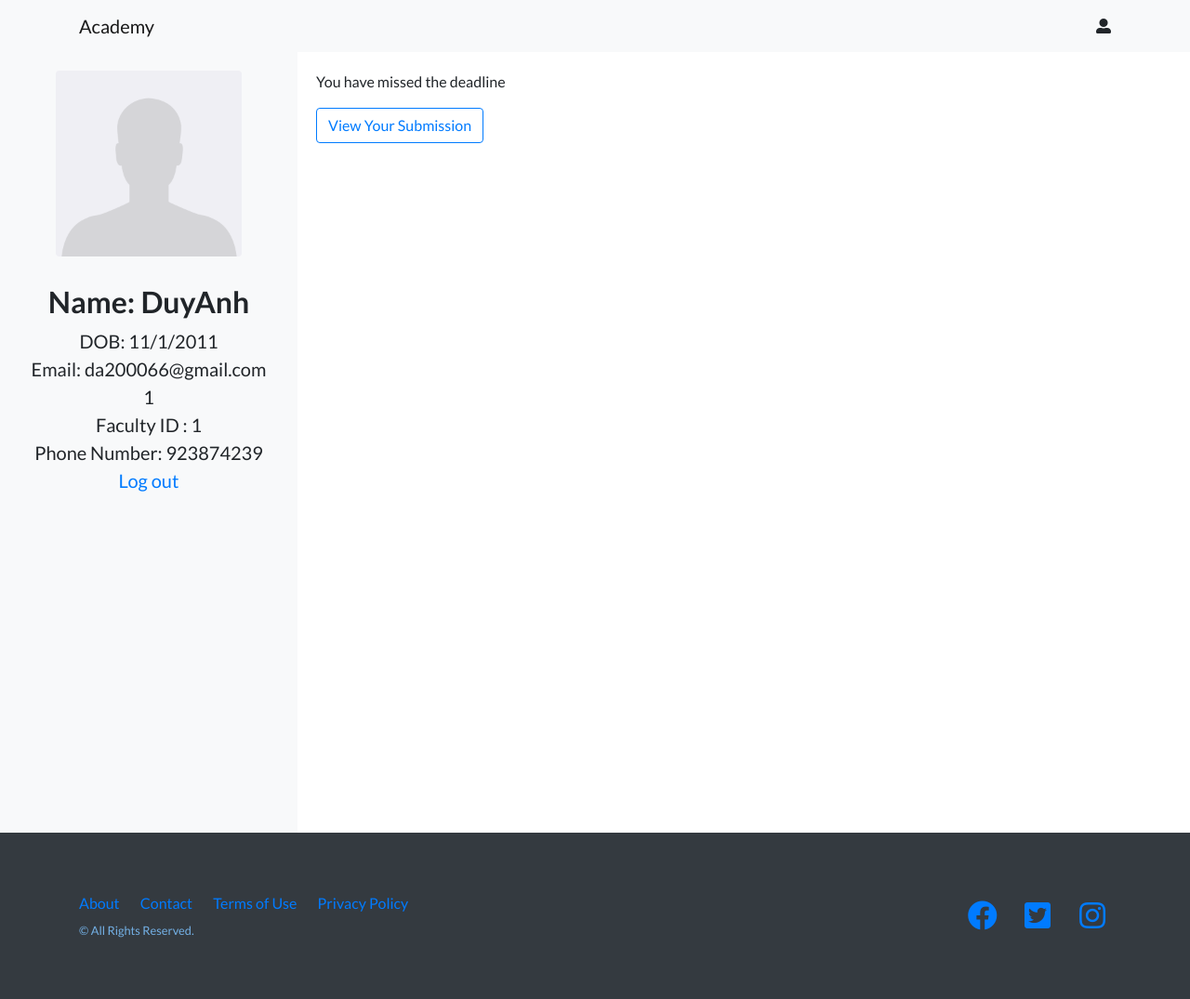
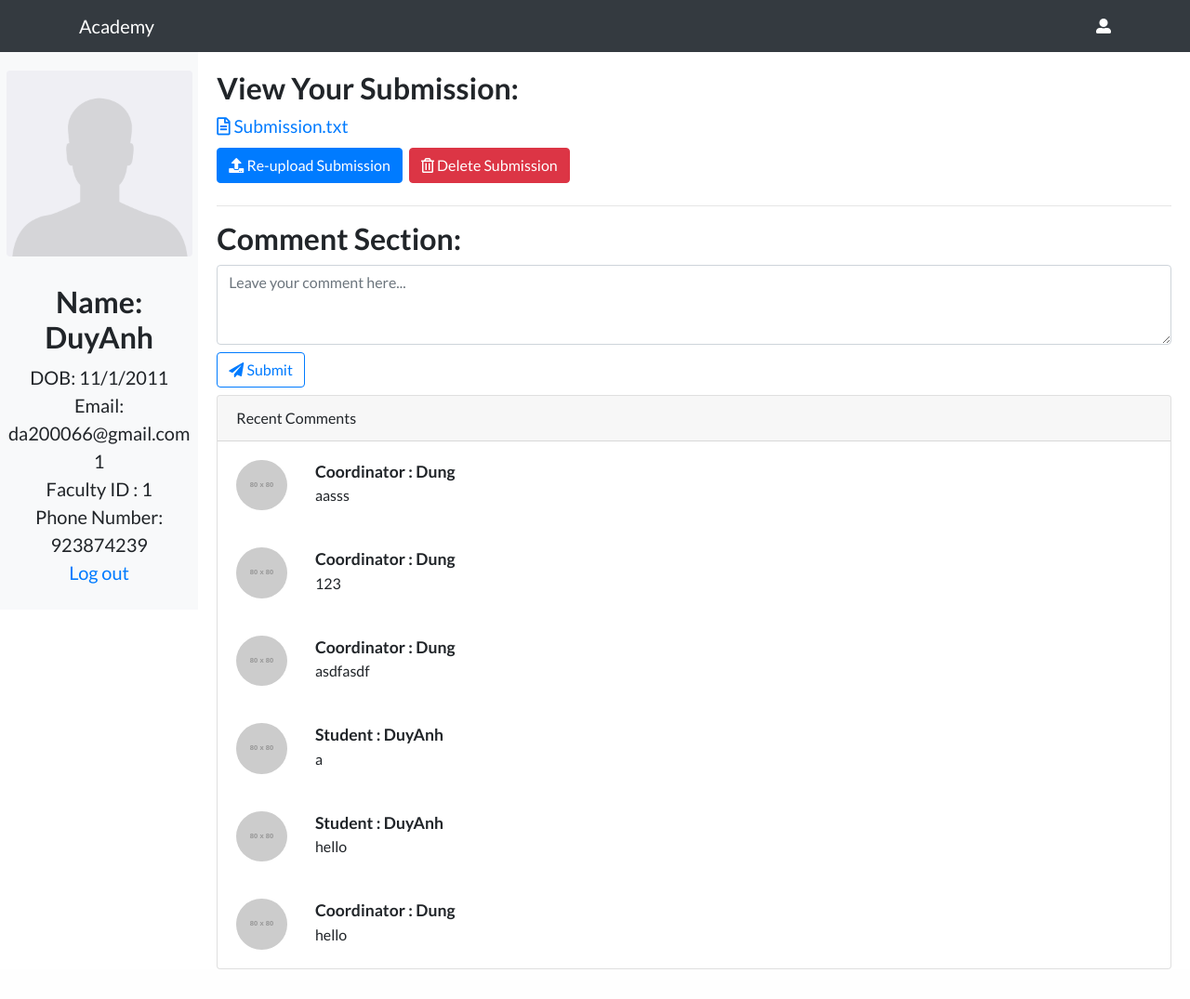
Before and after one commit to scholarFane/NaplanDau, a PHP site: page /StudentHome.php?submit-student=37 in a window 1280 px wide. Shown: the whole page at 93% size. After the commit the page ends 1043 px from the top, so only its background shows below. Run offline with PHP 8.4, Linux system fonts and the light colour scheme; a user stored in the database is signed in; data comes from the database, SQL or seed files in the repository; grey boxes labelled with a size stand in for pictures from a placeholder-image service; data that the repository does not hold is empty; some libraries are stand-ins or nearby versions.

Commit message:
update interface cho student

```diff
--- a/EnterpriseWeb/StudentHome.php
+++ b/EnterpriseWeb/StudentHome.php
@@ -86,6 +86,7 @@ if(isset($_POST['submit'])){
     $DocuClear=false;
     $UploadClear=false;
     $AgreeClear=false;
+    $UpdateClear=false;
     // Type of file supported
     $supportedImgFormat = array('jpg', 'jpeg', 'png');
     $supportedFileFormat = array('pdf', 'txt', 'docx','doc','zip','rar');
@@ -220,6 +221,14 @@ if(isset($_POST['submit'])){
         <a href="logout.php">Log out</a>
       </div>
     </div>
+    <?php
+      if(isset($_GET['Student-Table'])){
+        include("Student-Table.php");
+      }else
+      if(isset($_GET['submit-student'])){
+        include("submit-student.php");
+      }else{
+     ?>
     <div class="content">
       <div class="content-stuff">
       	<form id="upload_form" method="post" enctype="multipart/form-data">
@@ -251,59 +260,15 @@ if(isset($_POST['submit'])){
                 }
                     echo $deadlineMsg;
                  ?>
-          <a href="submit-student.php" class="btn btn-outline-primary">View Your Submission</a>
+          <a href="StudentHome.php?Student-Table" class="btn btn-outline-primary">View Your Submission</a>
     	</form>
       </div>
     </div>
+  <?php } ?>
   </div>
 
 
-  <!-- Footer -->
-  <footer class="footer bg-dark">
-    <div class="container">
-      <div class="row">
-        <div class="col-lg-6 h-100 text-center text-lg-left my-auto">
-          <ul class="list-inline mb-2">
-            <li class="list-inline-item">
-              <a href="#">About</a>
-            </li>
-            <li class="list-inline-item"> </li>
-            <li class="list-inline-item">
-              <a href="#">Contact</a>
-            </li>
-            <li class="list-inline-item"> </li>
-            <li class="list-inline-item">
-              <a href="#">Terms of Use</a>
-            </li>
-            <li class="list-inline-item"> </li>
-            <li class="list-inline-item">
-              <a href="#">Privacy Policy</a>
-            </li>
-          </ul>
-          <p class="text-muted small mb-4 mb-lg-0">&copy; All Rights Reserved.</p>
-        </div>
-        <div class="col-lg-6 h-100 text-center text-lg-right my-auto">
-          <ul class="list-inline mb-0">
-            <li class="list-inline-item mr-3">
-              <a href="#">
-                <i class="fab fa-facebook fa-2x fa-fw"></i>
-              </a>
-            </li>
-            <li class="list-inline-item mr-3">
-              <a href="#">
-                <i class="fab fa-twitter-square fa-2x fa-fw"></i>
-              </a>
-            </li>
-            <li class="list-inline-item">
-              <a href="#">
-                <i class="fab fa-instagram fa-2x fa-fw"></i>
-              </a>
-            </li>
-          </ul>
-        </div>
-      </div>
-    </div>
-  </footer>
+
 
   <!-- Bootstrap core JavaScript -->
   <script src="vendor/jquery/jquery.min.js"></script>
--- a/EnterpriseWeb/css/landing-page.css
+++ b/EnterpriseWeb/css/landing-page.css
@@ -35,7 +35,7 @@ header.masthead .overlay {
 header.masthead h1 {
   font-size: 2rem;
 }
-
+/*
 @media (min-width: 768px) {
   header.masthead {
     padding-top: 12rem;
@@ -44,7 +44,7 @@ header.masthead h1 {
   header.masthead h1 {
     font-size: 3rem;
   }
-}
+} */
 
 
 
--- a/EnterpriseWeb/css/style.css
+++ b/EnterpriseWeb/css/style.css
@@ -1,16 +1,38 @@
 .grid-container {
     display: grid;
-    grid-template-columns: 25% 75%;
+    grid-template-columns: 1fr 5fr;
+    grid-template-rows: 600px;
+    grid-template-areas:
+    "sidebar content";
+}
+
+@media (max-width: 700px)  {
+    .grid-container {
+        grid-template-areas:
+        "sidebar"
+        "content";
+        grid-template-columns: 1fr;
+        grid-template-rows: 1fr;
+    }
+}
+
+.navbar {
+    background-color: #343a40 !important;
+    color: #ffffff;
+}
+
+.navbar-brand {
+    color: #ffffff !important;
 }
 
 .sidebar {
+    grid-area: sidebar;
     background-color: #F8F9FA;
     font-size: 1.25rem;
-    min-height: 800px;
 }
 
 .content {
-    min-height: 800px;
+    grid-area: content;
     margin: 20px;
 }
 
--- a/EnterpriseWeb/submit-student.php
+++ b/EnterpriseWeb/submit-student.php
@@ -1,91 +1,9 @@
-<?php
-    session_start();
-        include ('sendMail.php');
-    include("DatabaseConfig/dbConfig.php");
 
-    if(!isset($_SESSION['id'])){
-        echo "<script>window.open('login.php','_self')</script>";
 
-    }else{
-        $student_session = $_SESSION['id'];
 
-        $get_student = "select * from user where username = '$student_session'";
-        $run_student = mysqli_query($conn,$get_student);
-        $row_student = mysqli_fetch_array($run_student);
-
-        $student_name = $row_student['username'];
-        $student_id = $row_student['user_id'];
-        $student_role = $row_student['user_role'];
-        $student_email = $row_student['user_email'];
-
-        $get_post = "select * from post where user_id = '$student_id'";
-        $run_post = mysqli_query($conn,$get_post);
-        $row_post = mysqli_fetch_array($run_post);
-
-        $post_id = $row_post['post_id'];
-
-        $id = $row_student['user_id'];
-                $student_faculty = $row_student['faculty_id'];
-                if($student_role!='Student'){
-                        session_start();
-                        session_destroy();
-                        echo "<h1>Restricted area, please go back to the login page</h1>";
-                        echo "<script>window.open('login.php','_self')</script>";
-                }
-?>
-
-<!DOCTYPE html>
-<html lang="en">
-
-<head>
-
-    <meta charset="utf-8">
-    <meta name="viewport" content="width=device-width, initial-scale=1, shrink-to-fit=no">
-    <meta name="description" content="">
-    <meta name="author" content="">
-
-    <title>Student Page</title>
-
-    <!-- Bootstrap core CSS -->
-    <link href="vendor/bootstrap/css/bootstrap.min.css" rel="stylesheet">
-
-    <!-- Custom fonts for this template -->
-    <link href="vendor/fontawesome-free/css/all.min.css" rel="stylesheet">
-    <link href="vendor/simple-line-icons/css/simple-line-icons.css" rel="stylesheet" type="text/css">
-    <link href="https://fonts.googleapis.com/css?family=Lato:300,400,700,300italic,400italic,700italic" rel="stylesheet"
-        type="text/css">
-
-    <!-- Custom styles for this template -->
-    <link href="css/landing-page.css" rel="stylesheet">
-    <link rel="stylesheet" href="css/style.css">
-
-</head>
 
 <body>
 
-    <!-- Navigation -->
-    <nav class="navbar navbar-light bg-light static-top">
-        <div class="container">
-            <a class="navbar-brand" href="#">Academy</a>
-            <i class="fas fa-user-alt"></i>
-        </div>
-    </nav>
-
-    <!-- Content -->
-    <div class="grid-container">
-        <!-- Sidebar -->
-        <div class="sidebar">
-            <div class="text-center">
-                <img src="img/avatar.png" class="rounded avatar mx-auto img-fluid" alt="...">
-                <h2><?php echo"Name: ",$student_name ?></h2>
-                <div>DOB: 11/1/2011</div>
-                <div><?php echo"Email: ", $student_email ?></div>
-                <div><?php echo $id  ?></div>
-                <div><?php echo"Faculty ID : ", $student_faculty  ?></div>
-                <div>Phone Number: 923874239</div>
-                <a href="logout.php">Log out</a>
-            </div>
-        </div>
     <!-- Right Content -->
     <div class="content">
         <div class="content-stuff">
@@ -104,13 +22,30 @@
             <div class="form-group">
                 <form method="post">
                 <textarea name="comment" class="form-control" placeholder="Leave your comment here..." rows="3"></textarea>
-                    <button type="submit" value="submit" name="submit" id="submit" class="btn btn-outline-primary my-2"><i class="fa fa-paper-plane"></i>
+                <button type="submit" value="submit-comment" name="submit-comment" id="submit-comment" class="btn btn-outline-primary my-2"><i class="fa fa-paper-plane"></i>
                     Submit</button>
                 </form>
                 <?php
-                        if(isset($_POST['submit'])){
+                if(isset($_GET['submit-student'])){
+                    $post_id = $_GET['submit-student'];
+                    $get_post = "select * from post where post_id = '$post_id'";
+                    $run_post = mysqli_query($conn, $get_post);
+                    $row_post = mysqli_fetch_array($run_post);
+
+                    $p_id = $row_post['post_id'];
+                    $p_document = $row_post['post_file'];
+                    $p_user = $row_post['user_id'];
+                }
+                else
+                {
+                    echo"something wrong";
+                }
+            ?>
+                <?php
+                    if(isset($_POST['submit-comment'])){
                         $comment = $_POST['comment'];
-                            $insert_comment = "insert into comment (`user_id`, `post_id`, `comment_content`, `time`) values ('$student_id', '$post_id', '$comment', CURRENT_TIMESTAMP)";
+                        $comment_new = str_replace( array( '\'', '"', ',' , ';', '<', '>' ), ' ', $comment);
+                        $insert_comment = "insert into comment (`user_id`, `post_id`, `comment_content`, `time`) values ('$id', '$post_id', '$comment_new', CURRENT_TIMESTAMP)";
                         mysqli_query($conn,$insert_comment);
                     }
                 ?>
@@ -151,55 +86,8 @@
 
 </div>
 </div>
-    </div>
 
 
-    <!-- Footer -->
-    <footer class="footer bg-dark">
-        <div class="container">
-            <div class="row">
-                <div class="col-lg-6 h-100 text-center text-lg-left my-auto">
-                    <ul class="list-inline mb-2">
-                        <li class="list-inline-item">
-                            <a href="#">About</a>
-                        </li>
-                        <li class="list-inline-item"> </li>
-                        <li class="list-inline-item">
-                            <a href="#">Contact</a>
-                        </li>
-                        <li class="list-inline-item"> </li>
-                        <li class="list-inline-item">
-                            <a href="#">Terms of Use</a>
-                        </li>
-                        <li class="list-inline-item"> </li>
-                        <li class="list-inline-item">
-                            <a href="#">Privacy Policy</a>
-                        </li>
-                    </ul>
-                    <p class="text-muted small mb-4 mb-lg-0">&copy; All Rights Reserved.</p>
-                </div>
-                <div class="col-lg-6 h-100 text-center text-lg-right my-auto">
-                    <ul class="list-inline mb-0">
-                        <li class="list-inline-item mr-3">
-                            <a href="#">
-                                <i class="fab fa-facebook fa-2x fa-fw"></i>
-                            </a>
-                        </li>
-                        <li class="list-inline-item mr-3">
-                            <a href="#">
-                                <i class="fab fa-twitter-square fa-2x fa-fw"></i>
-                            </a>
-                        </li>
-                        <li class="list-inline-item">
-                            <a href="#">
-                                <i class="fab fa-instagram fa-2x fa-fw"></i>
-                            </a>
-                        </li>
-                    </ul>
-                </div>
-            </div>
-        </div>
-    </footer>
 
     <!-- Bootstrap core JavaScript -->
     <script src="vendor/jquery/jquery.min.js"></script>
@@ -208,5 +96,3 @@
 </body>
 
 </html>
-
-<?php } ?>
```
Also changed, not shown: EnterpriseWeb/CoordinatorHome.php (+9 -6 lines), EnterpriseWeb/Footer.php (added, +49 -0 lines), EnterpriseWeb/ManagerHome.php (+0 -48 lines), EnterpriseWeb/Student-Table.php (added, +71 -0 lines), EnterpriseWeb/css/style2.css (added, +14 -0 lines), EnterpriseWeb/submit-coordinator.php (+5 -5 lines), EnterpriseWeb/Coordinator-table.php (added). Lines whose indentation alone changed are shown as unchanged.
